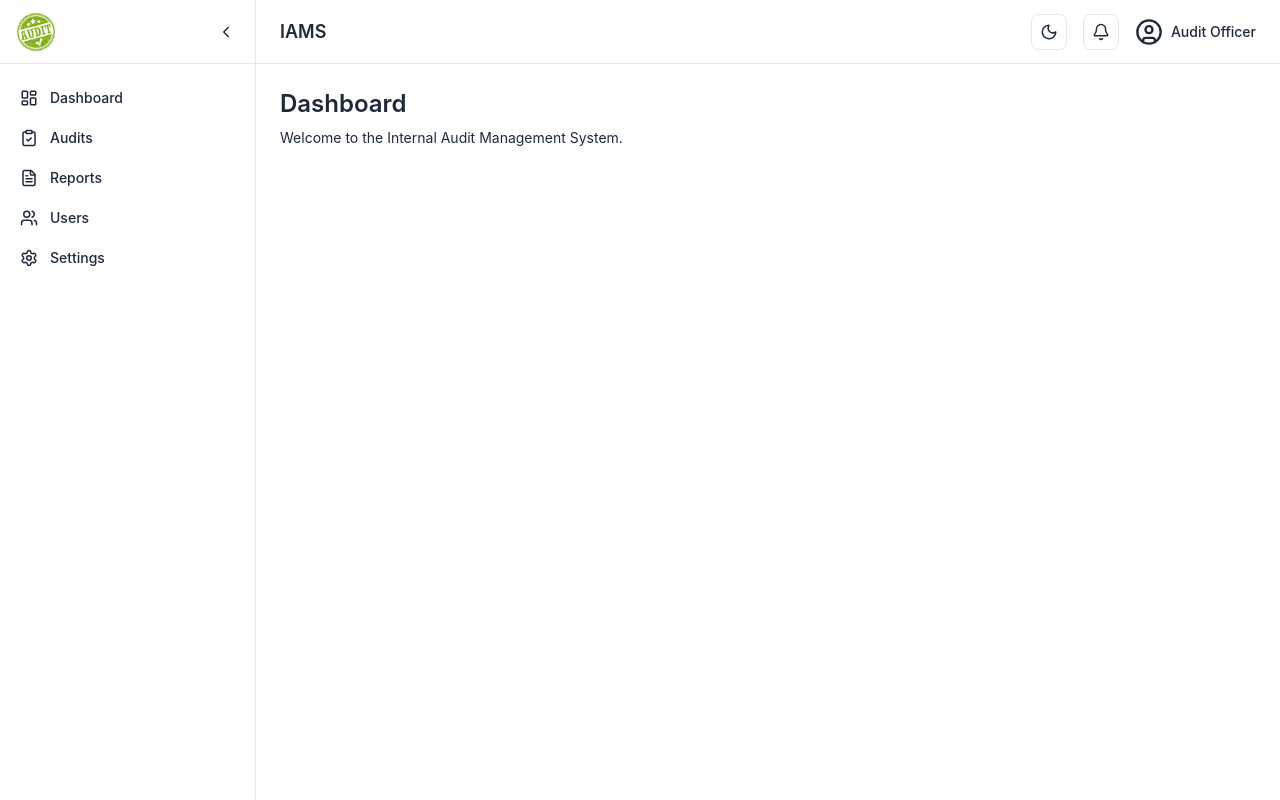
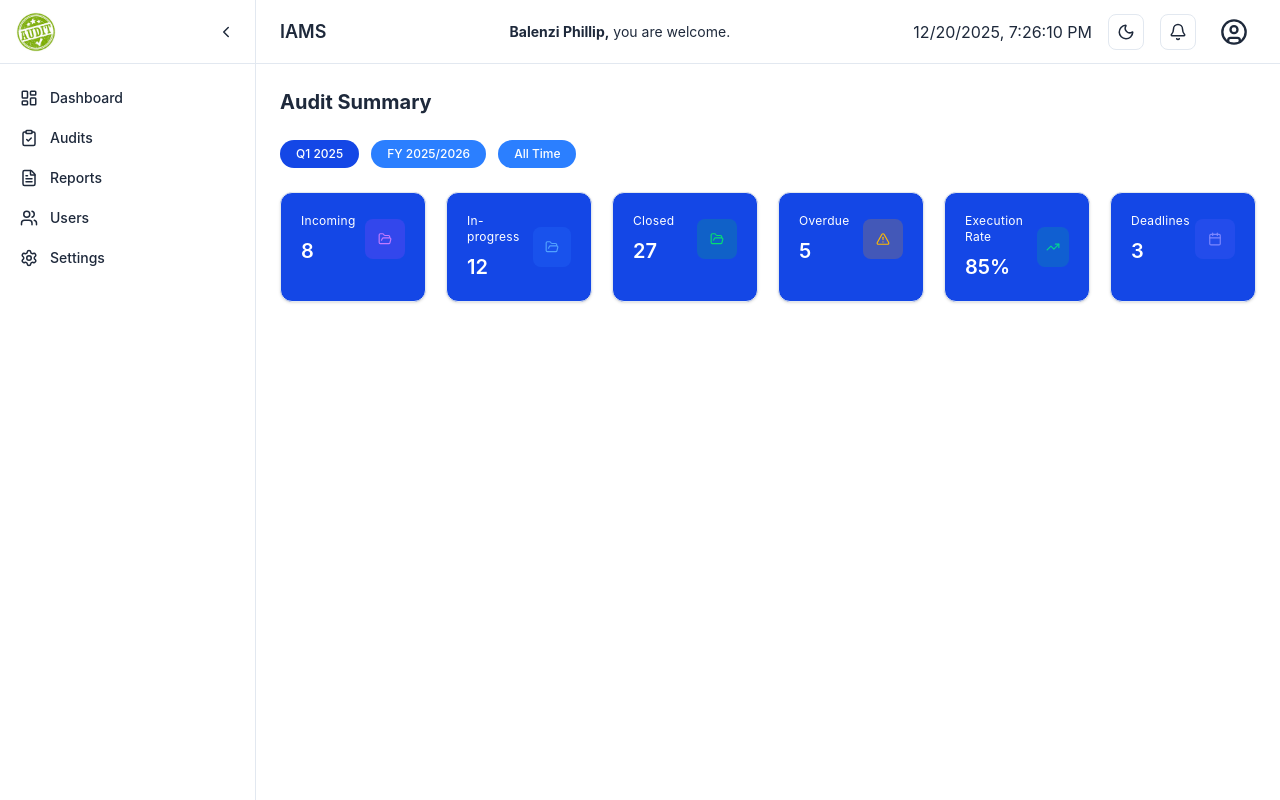
Before and after one commit to balensphillip/InternalAuditManagementSystem, a React (Vite) app in the folder iams/: page /dashboard in a window 1280 px wide. Built offline with nearby package versions, Linux system fonts and the light colour scheme.

Commit message:
added dashboard cards and the log out dropdown

```diff
--- a/iams/src/components/layout/Header.jsx
+++ b/iams/src/components/layout/Header.jsx
@@ -1,8 +1,41 @@
-import { Sun, Moon, Bell, UserCircle } from "lucide-react";
+import { useState, useRef, useEffect } from "react";
+import { Sun, Moon, Bell, UserCircle, LogOut } from "lucide-react";
 import useTheme from "../../hooks/useTheme";
+import { useNavigate } from "react-router-dom";
 
 export default function Header() {
   const { theme, setTheme } = useTheme();
+  const now = new Date();
+  const [open, setOpen] = useState(false);
+  const dropdownRef = useRef(null);
+  const navigate = useNavigate();
+
+  const handleSignOut = () => {
+  // later: clear auth state / token
+  // localStorage.removeItem("token");
+
+  setOpen(false);          // close dropdown
+  navigate("/");           // redirect to Login
+};
+
+
+   // close dropdown when clicking outside
+  useEffect(() => {
+    function handleClickOutside(e) {
+      if (dropdownRef.current && !dropdownRef.current.contains(e.target)) {
+        setOpen(false);
+      }
+    }
+
+    document.addEventListener("mousedown", handleClickOutside);
+    return () => document.removeEventListener("mousedown", handleClickOutside);
+  }, []);
+
+  const user = {
+    name: "Balenzi Phillip",
+    branch: "Kampala Central",
+    role: "Internal Auditor",
+  };
 
   return (
     <header className="h-16 px-6 flex items-center justify-between bg-[rgb(var(--card))] border-b border-[rgb(var(--border))]">
@@ -10,9 +43,14 @@ export default function Header() {
       {/* Left */}
       <h1 className="text-lg font-semibold text-[rgb(var(--text))]">IAMS</h1>
 
+      {/* Center */}
+      <h3 className="text-sm text-[rgb(var(--text))]">
+        <span className="font-bold">Balenzi Phillip,</span> you are welcome.
+      </h3>
+
       {/* Right */}
       <div className="flex items-center gap-4">
-
+         {now.toLocaleString()}
         {/* Theme toggle */}
         <button
           onClick={() => setTheme(theme === "dark" ? "light" : "dark")}className="p-2 rounded-lg border border-[rgb(var(--border))]
@@ -27,10 +65,34 @@ export default function Header() {
         </button>
 
         {/* User */}
-        <div className="flex items-center gap-2 cursor-pointer">
-          <UserCircle size={28} />
-          <span className="text-sm text-[rgb(var(--text))] font-medium">Audit Officer</span>
-        </div>
+        {/* <button className="p-2 rounded-lg border border-[rgb(var(--border))] cursor-pointer">
+          <UserCircle size={18} />
+        </button> */}
+
+        <div className="relative" ref={dropdownRef}>
+        {/* User icon */}
+        <button
+          onClick={() => setOpen(!open)}
+          className="p-2 rounded-full hover:bg-slate-100 dark:hover:bg-slate-800"
+        >
+          <UserCircle className="w-7 h-7" />
+        </button>
+
+        {/* Dropdown */}
+        {open && (
+          <div className="absolute right-0 mt-2 w-64 rounded-xl shadow-lg bg-blue-600 border dark:border-blue-700">
+            <div className="px-4 py-3 border-b dark:border-blue-700">
+              <p className="text-sm text-white"><span className="text-white font-bold">Branch:</span> {user.branch}</p>
+              <p className="text-sm text-white"><span className="text-white font-bold">User role:</span> {user.role}</p>
+            </div>
+
+            <button className="flex items-center gap-2 w-full px-4 py-3 text-sm text-white hover:bg-blue-700 rounded-b-2xl" onClick={handleSignOut}>
+              <LogOut className="w-4 h-4" />
+              Sign Out
+            </button>
+          </div>
+        )}
+      </div>
       </div>
     </header>
   );
--- /dev/null
+++ b/iams/src/components/ui/Badge.jsx
@@ -0,0 +1,9 @@
+export default function Badge({ children, active }) {
+  return (
+    <button
+      className={`px-4 py-1.5 rounded-full text-xs font-medium transition
+        ${active ? "bg-blue-700 hover:bg-blue-700 text-white" : "bg-blue-500 hover:bg-blue-700 text-white"}`}>
+      {children}
+    </button>
+  );
+}
--- /dev/null
+++ b/iams/src/components/ui/StatCard.jsx
@@ -0,0 +1,19 @@
+export default function StatCard({ title, value, icon, iconBg, iconColor }) {
+  return (
+    <div className="rounded-xl bg-blue-700 border border-[rgb(var(--border))] p-5 shadow-sm">
+      <div className="flex items-center justify-between">
+        <div>
+          <p className="text-xs tracking-wide text-white">
+            {title}
+          </p>
+          <p className="mt-2 text-xl font-semibold text-white">
+            {value}
+          </p>
+        </div>
+        <div className={`h-10 w-10 flex items-center justify-center rounded-lg ${iconBg} ${iconColor}`}>
+          {icon}
+        </div>
+      </div>
+    </div>
+  );
+}
--- a/iams/src/features/dashboard/Dashboard.jsx
+++ b/iams/src/features/dashboard/Dashboard.jsx
@@ -1,8 +1,75 @@
+import {FolderOpen, AlertTriangle, TrendingUp, Calendar} from "lucide-react";
+import Badge from "../../components/ui/Badge.jsx";
+import StatCard from "../../components/ui/StatCard.jsx";
+
 export default function Dashboard() {
   return (
-    <div>
-      <h2 className="text-2xl font-semibold">Dashboard</h2>
-      <p className="mt-2 text-sm text-[rgb(var(--text))]">Welcome to the Internal Audit Management System.</p>
+    <div className="space-y-6">
+      {/* Heading*/}
+       <h1 className="font-bold text-xl">Audit Summary</h1>
+
+      {/* Period filters */}
+      <div className="flex gap-3">
+        <Badge active>Q1 2025</Badge>
+        <Badge>FY 2025/2026</Badge>
+        <Badge>All Time</Badge>
+      </div>
+
+      {/* Stat cards */}
+      <div className="grid grid-cols-1 sm:grid-cols-2 lg:grid-cols-6 gap-5">
+        <StatCard
+          title="Incoming"
+          value="8"
+          icon={<FolderOpen size={14} />}
+          iconBg="bg-purple-500/20"
+          iconColor="text-purple-400"
+        />
+
+        <StatCard
+          title="In-progress"
+          value="12"
+          icon={<FolderOpen size={14} />}
+          iconBg="bg-blue-500/20"
+          iconColor="text-blue-400"
+        />
+
+        <StatCard
+          title="Closed"
+          value="27"
+          icon={<FolderOpen size={14} />}
+          iconBg="bg-green-500/20"
+          iconColor="text-green-400"
+        />
+
+        <StatCard
+          title="Overdue"
+          value="5"
+          icon={<AlertTriangle size={14} />}
+          iconBg="bg-amber-500/20"
+          iconColor="text-amber-400"
+        />
+
+        <StatCard
+          title="Execution Rate"
+          value="85%"
+          icon={<TrendingUp size={14} />}
+          iconBg="bg-emerald-500/20"
+          iconColor="text-emerald-400"
+        />
+
+        <StatCard
+          title="Deadlines"
+          value="3"
+          icon={<Calendar size={14} />}
+          iconBg="bg-indigo-500/20"
+          iconColor="text-indigo-400"
+        />
+
+      </div>
     </div>
   );
 }
+
+/* =========================
+   Reusable Components
+   ========================= */
```
